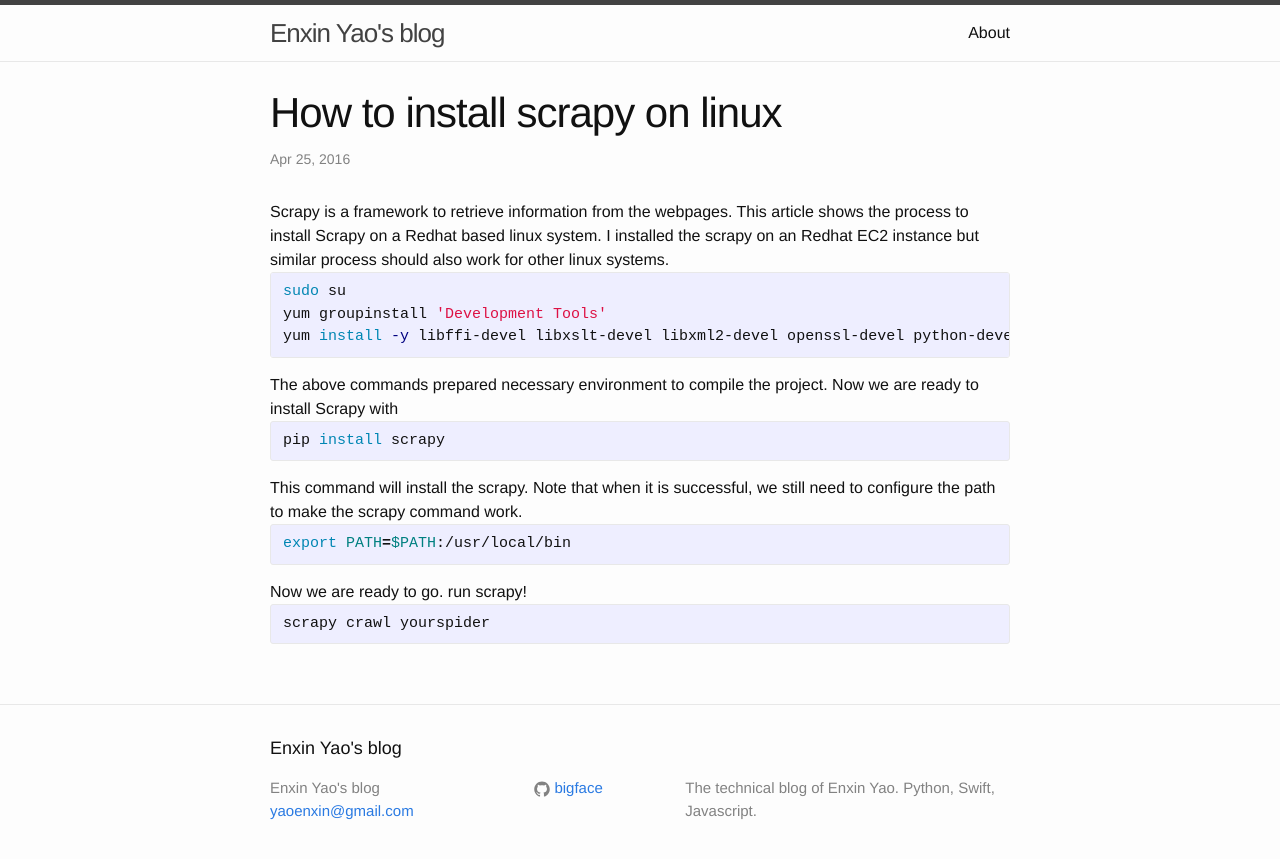
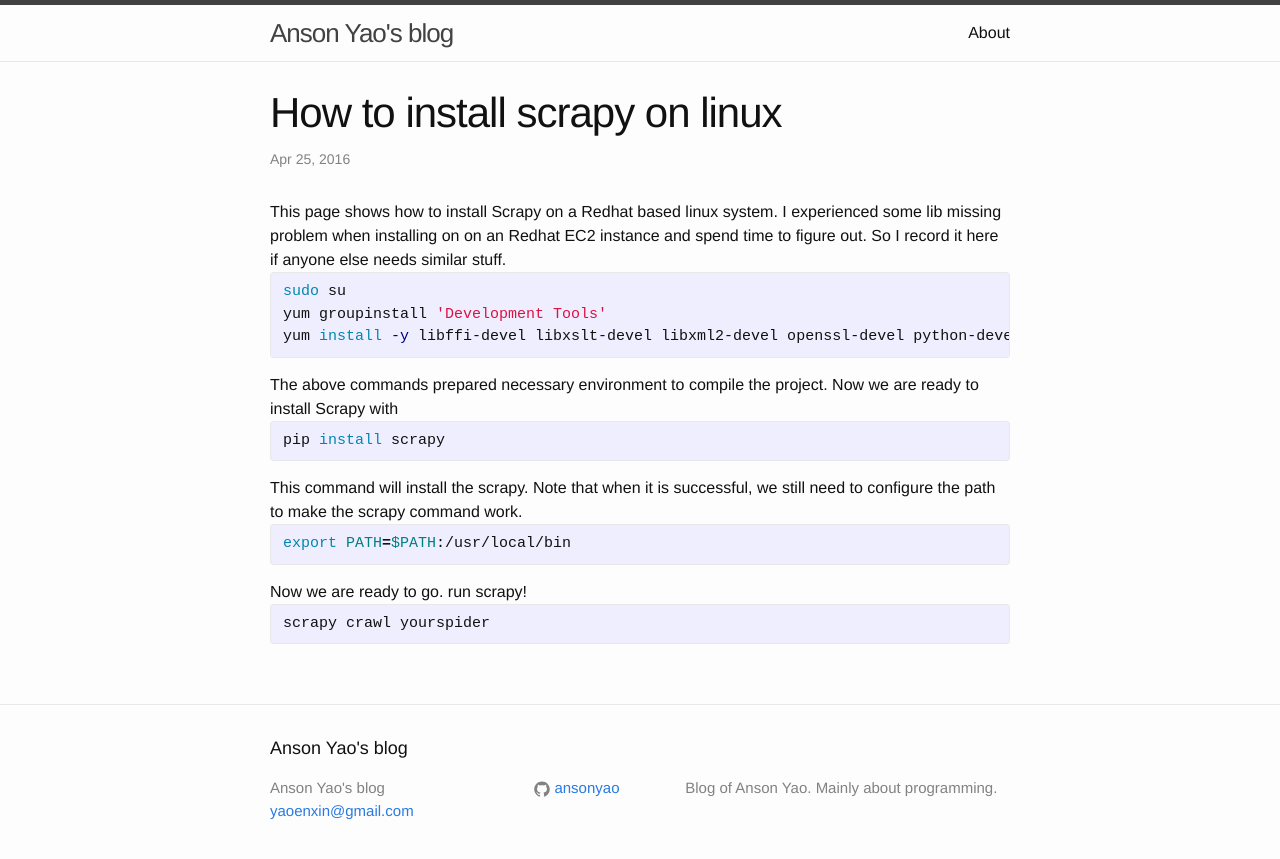
Before and after one commit to ansonyao/ansonyao.github.io, a Jekyll site: the page built from _posts/2016-04-24-how-to-install-scrapy-on-linux.html, in a window 1280 px wide. Shown: the top 859 px of the page. Built offline with Jekyll 4.4.1, drawn with Linux system fonts in a browser that asks for light colours.

Commit message:
UI: update site

```diff
--- a/_config.yml
+++ b/_config.yml
@@ -6,13 +6,13 @@
 # 'jekyll serve'. If you change this file, please restart the server process.
 
 # Site settings
-title: Enxin Yao's blog
+title: Anson Yao's blog
 email: yaoenxin@gmail.com
 description: > # this means to ignore newlines until "baseurl:"
-  The technical blog of Enxin Yao. Python, Swift, Javascript.
+  Blog of Anson Yao. Mainly about programming.
 baseurl: "" # the subpath of your site, e.g. /blog
-url: "https://bigface.github.io/" # the base hostname & protocol for your site
-github_username:  bigface
+url: "https://ansonyao.github.io/" # the base hostname & protocol for your site
+github_username:  ansonyao
 
 # Build settings
 markdown: kramdown
--- a/_posts/2016-04-24-how-to-install-scrapy-on-linux.html
+++ b/_posts/2016-04-24-how-to-install-scrapy-on-linux.html
@@ -5,7 +5,8 @@ date:   2016-04-24 21:07:44 -0700
 categories: jekyll update
 ---
 
-Scrapy is a framework to retrieve information from the webpages. This article shows the process to install Scrapy on a Redhat based linux system. I installed the scrapy on an Redhat EC2 instance but similar process should also work for other linux systems.
+This page shows how to install Scrapy on a Redhat based linux system. I experienced some lib missing problem when installing on on an Redhat EC2 instance and
+spend time to figure out. So I record it here if anyone else needs similar stuff.
 
 {% highlight bash %}
 sudo su
```
